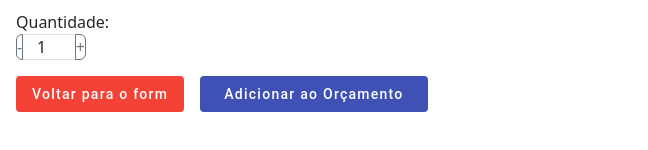
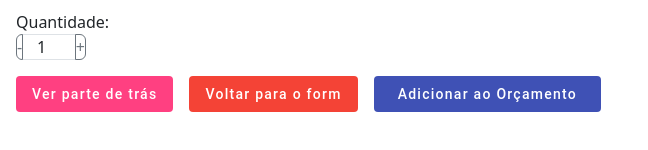
Before and after one commit to natasilva/mock-shirt-client, an Angular app: page /view in a window 1280 px wide. Shown: the part 246-396 px from the top of the page, without its empty margins (0-648 px from the left). Built offline with nearby package versions, Linux system fonts and the light colour scheme; no server answers.

Commit message:
feat: Add botão para ver verso do uniforme

```diff
--- a/src/app/pages/view/view.component.html
+++ b/src/app/pages/view/view.component.html
@@ -3,7 +3,7 @@
 
     <form [formGroup]="shirtForm">
       <div class="mt-3" *ngIf="shirtForm.value.img_url">
-        <img style="width: 200px;" [src]="shirtForm.value.img_url">
+        <img style="width: 200px;" [src]="is_front ? front_url : back_url">
       </div>
 
       <div class="mb-3 mt-3">
@@ -42,6 +42,7 @@
             </div>
         </div>
       </div>
+      <button mat-flat-button class="me-3" (click)="viewBack()" color="accent">{{ is_front ? 'Ver parte de trás' : 'Ver parte da frente' }} </button>
       <button mat-flat-button class="me-3" (click)="goToForm()" color="warn">Voltar para o form</button>
       <button mat-flat-button color="primary" class="btn-lg px-4" (click)="save()">Adicionar ao Orçamento</button>
     </form>
--- a/src/app/pages/view/view.component.ts
+++ b/src/app/pages/view/view.component.ts
@@ -22,6 +22,10 @@ export class ViewComponent implements OnInit{
   estimateForm: FormGroup;
   shirtForm: FormGroup;
   quantity: number = 1;
+
+  front_url: string = ''
+  back_url: string = ''
+  is_front: boolean = true
 
   constructor(
     private navigationService: NavigationService,
@@ -57,6 +61,8 @@ export class ViewComponent implements OnInit{
     })
 
     this.shirtForm.controls['shirt'].valueChanges.subscribe(shirt => {
+      this.back_url = shirt.back
+      this.front_url = shirt.front
       this.shirtForm.patchValue({
         img_url: shirt.front,
         collar: shirt.collar,
@@ -73,7 +79,8 @@ export class ViewComponent implements OnInit{
       this.data = history.state.data
       this.data.shirts = this.data.shirts.map((item: any) => ({
         ...item,
-        front: this.base64ToUrl(item.front)
+        front: this.base64ToUrl(item.front),
+        back: this.base64ToUrl(item.back)
       }));
 
       this.estimateForm.patchValue({ color: this.data.color, material: this.data.material })
@@ -137,5 +144,7 @@ export class ViewComponent implements OnInit{
     return this.estimateForm.get('shirts') as FormArray;
   }
 
-  viewBack() {}
+  viewBack() {
+    this.is_front = !this.is_front
+  }
 }
```
